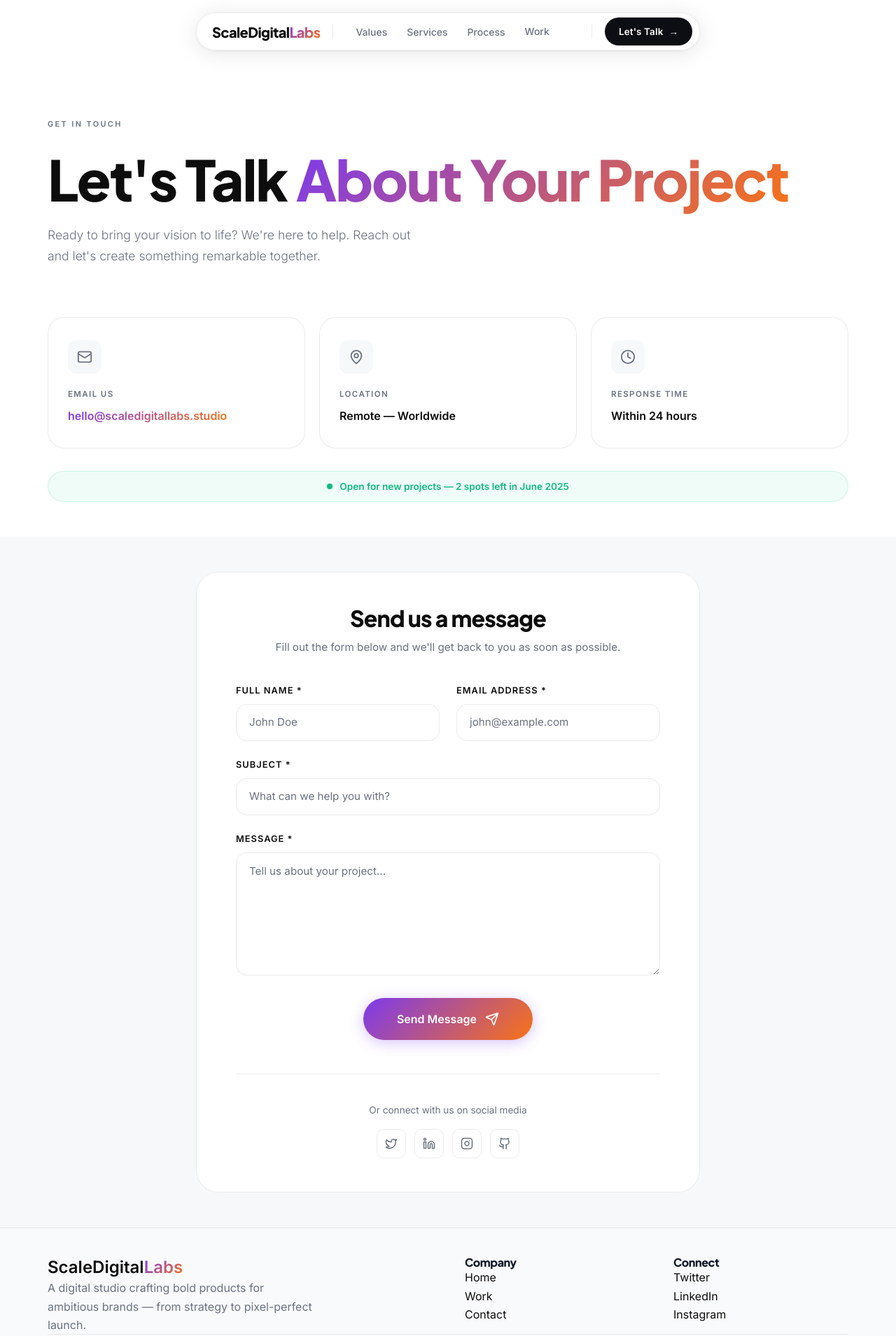
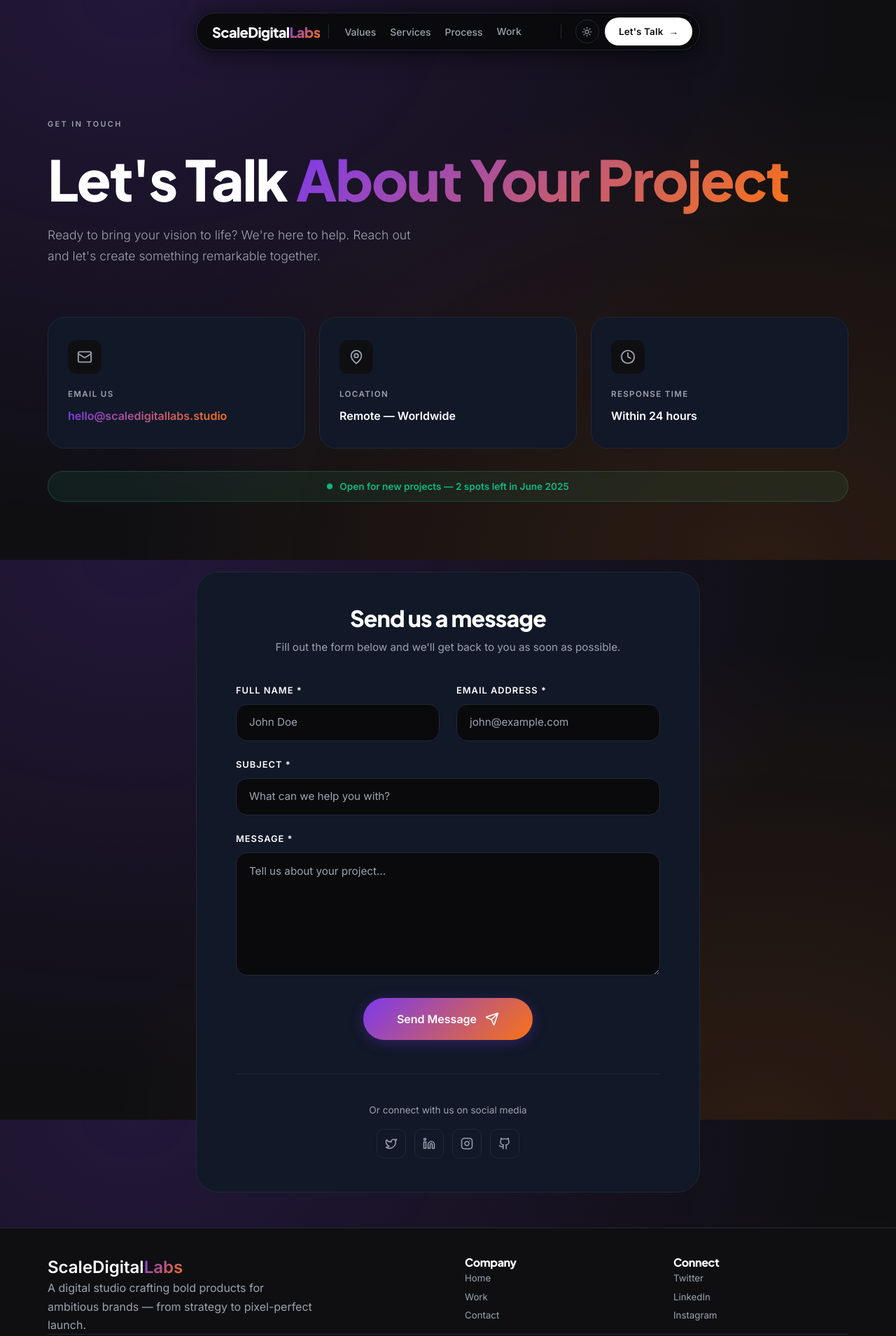
Before and after one commit to webdevusman4/Scale-Digital-Labs, a React (Vite) app: page /contact in a window 1280 px wide. Shown: the top 1909 px of the page at 70% size. Built offline with nearby package versions, Linux system fonts and the light colour scheme.

Commit message:
Purple Gradient Theme Added

```diff
--- a/src/app/components/Divider.tsx
+++ b/src/app/components/Divider.tsx
@@ -4,7 +4,7 @@ export default function Divider() {
       aria-hidden="true"
       className="w-full flex items-center justify-center px-8"
     >
-      <div className="w-4/5 h-px bg-gradient-to-r from-transparent via-gray-300 to-transparent dark:via-gray-700" />
+      <div style={{ background: "linear-gradient(to right, transparent, var(--border), transparent)" }} className="w-4/5 h-px" />
     </div>
   );
 }
--- a/src/app/components/Footer.tsx
+++ b/src/app/components/Footer.tsx
@@ -2,7 +2,7 @@ import { Link } from "react-router";
 
 export default function Footer() {
   return (
-    <footer className="footer bg-gray-50 border-t border-gray-100 dark:bg-[#0f172a] dark:border-gray-800">
+    <footer className="footer" style={{ background: "var(--bg-alt)", borderColor: "var(--border)" }}>
       <div className="container">
         <div className="py-16 md:py-20 grid grid-cols-1 md:grid-cols-4 gap-12">
           {/* Brand Column */}
@@ -10,40 +10,40 @@ export default function Footer() {
             <span className="text-2xl font-bold block mb-4">
               ScaleDigital<span className="gradient-text">Labs</span>
             </span>
-            <p className="text-gray-500 dark:text-gray-400 max-w-sm mb-6">
+            <p style={{ color: "var(--fg-muted)" }} className="max-w-sm mb-6">
               A digital studio crafting bold products for ambitious brands — from strategy to pixel-perfect launch.
             </p>
           </div>
 
           {/* Links Column 1 */}
           <div>
-            <h4 className="font-semibold text-gray-900 dark:text-white mb-4">Company</h4>
+            <h4 className="font-semibold mb-4" style={{ color: "var(--fg)" }}>Company</h4>
             <ul className="space-y-3">
-              <li><Link to="/" className="text-gray-500 dark:text-gray-400 hover:text-purple-600 dark:hover:text-purple-400 transition-colors">Home</Link></li>
-              <li><Link to="/work" className="text-gray-500 dark:text-gray-400 hover:text-purple-600 dark:hover:text-purple-400 transition-colors">Work</Link></li>
-              <li><Link to="/contact" className="text-gray-500 dark:text-gray-400 hover:text-purple-600 dark:hover:text-purple-400 transition-colors">Contact</Link></li>
+              <li><Link to="/" className="footer__link">Home</Link></li>
+              <li><Link to="/work" className="footer__link">Work</Link></li>
+              <li><Link to="/contact" className="footer__link">Contact</Link></li>
             </ul>
           </div>
 
           {/* Links Column 2 */}
           <div>
-            <h4 className="font-semibold text-gray-900 dark:text-white mb-4">Connect</h4>
+            <h4 className="font-semibold mb-4" style={{ color: "var(--fg)" }}>Connect</h4>
             <ul className="space-y-3">
-              <li><a href="#" className="text-gray-500 dark:text-gray-400 hover:text-purple-600 dark:hover:text-purple-400 transition-colors">Twitter</a></li>
-              <li><a href="#" className="text-gray-500 dark:text-gray-400 hover:text-purple-600 dark:hover:text-purple-400 transition-colors">LinkedIn</a></li>
-              <li><a href="#" className="text-gray-500 dark:text-gray-400 hover:text-purple-600 dark:hover:text-purple-400 transition-colors">Instagram</a></li>
+              <li><a href="#" className="footer__link">Twitter</a></li>
+              <li><a href="#" className="footer__link">LinkedIn</a></li>
+              <li><a href="#" className="footer__link">Instagram</a></li>
             </ul>
           </div>
         </div>
 
         {/* Bottom Bar */}
-        <div className="py-6 border-t border-gray-200 dark:border-gray-800 flex flex-col md:flex-row justify-between items-center gap-4">
-          <p className="text-gray-500 dark:text-gray-400 text-sm">
+        <div className="py-6 flex flex-col md:flex-row justify-between items-center gap-4" style={{ borderTop: "1px solid var(--border)" }}>
+          <p className="footer__copy">
             © {new Date().getFullYear()} ScaleDigitalLabs. All rights reserved.
           </p>
           <div className="flex gap-6 text-sm">
-            <a href="#" className="text-gray-500 dark:text-gray-400 hover:text-gray-900 dark:hover:text-white transition-colors">Privacy Policy</a>
-            <a href="#" className="text-gray-500 dark:text-gray-400 hover:text-gray-900 dark:hover:text-white transition-colors">Terms of Service</a>
+            <a href="#" className="footer__link">Privacy Policy</a>
+            <a href="#" className="footer__link">Terms of Service</a>
           </div>
         </div>
       </div>
--- a/src/app/components/Navbar.tsx
+++ b/src/app/components/Navbar.tsx
@@ -70,6 +70,15 @@ export default function Navbar() {
         {/* Separator */}
         <span className="navbar__sep" aria-hidden />
 
+        {/* Desktop Theme Toggle */}
+        <button
+          className="navbar__theme-toggle"
+          onClick={toggleTheme}
+          aria-label="Toggle theme"
+        >
+          {theme === "light" ? <Moon size={15} /> : <Sun size={15} />}
+        </button>
+
         {/* CTA */}
         <Link to="/contact" className="navbar__cta">
           {"Let's Talk"} <span className="navbar__cta-arrow">→</span>
--- a/src/app/components/ProcessSection.tsx
+++ b/src/app/components/ProcessSection.tsx
@@ -146,7 +146,7 @@ export default function ProcessSection() {
     <section
       ref={sectionRef}
       id="process"
-      className="section bg-[var(--bg)] md:h-[600vh] relative"
+      className="section md:h-[600vh] relative"
       style={{ scrollMarginTop: "6rem" }}
     >
       {/* ── Desktop: Pinned scroll-sequence ── */}
@@ -247,7 +247,7 @@ export default function ProcessSection() {
           {PROCESS_STEPS.map((step) => (
             <div key={step.id} className="flex items-start relative mb-8">
               {/* Node */}
-              <div className="absolute left-0 top-4 w-8 h-8 rounded-full border-2 flex items-center justify-center bg-[var(--bg)] border-[var(--accent)] z-10">
+              <div className="absolute left-0 top-4 w-8 h-8 rounded-full border-2 flex items-center justify-center bg-[var(--bg-alt)] border-[var(--accent)] z-10">
                 <div className="w-2 h-2 rounded-full bg-[var(--accent)]" />
               </div>
 
--- a/src/app/context/ThemeContext.tsx
+++ b/src/app/context/ThemeContext.tsx
@@ -9,7 +9,7 @@ const ThemeContext = createContext<ThemeContextValue | null>(null);
 
 export function ThemeProvider({ children }: { children: ReactNode }) {
   const [theme, setTheme] = useState<string>(
-    () => localStorage.getItem("t8-theme") || "light"
+    () => localStorage.getItem("t8-theme") || "dark"
   );
 
   useEffect(() => {
--- a/src/styles/global.css
+++ b/src/styles/global.css
@@ -33,17 +33,19 @@
 }
 
 [data-theme="dark"] {
-  --bg:           #090909;
-  --bg-alt:       #111111;
-  --bg-card:      #181818;
-  --fg:           #f0f0f0;
-  --fg-muted:     #9ca3af;
+  --bg:           #0A0A0C;
+  --bg-alt:       #0F0F12;
+  --bg-card:      #111827;
+  --fg:           #FFFFFF;
+  --fg-muted:     #9CA3AF;
   --fg-faint:     #6b7280;
-  --border:       rgba(255,255,255,0.08);
-  --shadow-xs:    0 1px 4px rgba(0,0,0,0.4);
-  --shadow-sm:    0 2px 10px rgba(0,0,0,0.4);
-  --shadow:       0 4px 24px rgba(0,0,0,0.5);
-  --shadow-lg:    0 12px 48px rgba(0,0,0,0.7);
+  --accent:       #7C3AED;
+  --border:       #1F2937;
+  --shadow-xs:    0 1px 4px rgba(0,0,0,0.5);
+  --shadow-sm:    0 2px 10px rgba(0,0,0,0.5);
+  --shadow:       0 4px 24px rgba(0,0,0,0.6);
+  --shadow-lg:    0 12px 48px rgba(0,0,0,0.8);
+  --glow-accent:  0 0 20px rgba(124,58,237,0.25), 0 0 40px rgba(124,58,237,0.1);
 }
 
 /* ── 2. RESET + BASE ────────────────────────────────────────── */
@@ -60,7 +62,13 @@ html {
 
 body {
   font-family: var(--font-body);
-  background: var(--bg);
+  background-color: var(--bg-alt);
+  background-image:
+    radial-gradient(ellipse at 15% 0%, rgba(124, 58, 237, 0.18) 0%, transparent 65%),
+    radial-gradient(ellipse at 85% 100%, rgba(249, 115, 22, 0.12) 0%, transparent 60%);
+  background-attachment: fixed;
+  background-size: 100vw 100vh;
+  background-repeat: no-repeat;
   color: var(--fg);
   line-height: 1.65;
   overflow-x: hidden;
@@ -110,7 +118,7 @@ h1, h2, h3, h4, h5 {
 }
 
 .section { padding: 50px 0; }
-.section--alt { background: var(--bg-alt); transition: background 0.4s ease; }
+.section--alt { transition: background 0.4s ease; }
 
 /* ── 5. KEYFRAMES ───────────────────────────────────────────── */
 @keyframes fadeUp {
@@ -215,9 +223,9 @@ h1, h2, h3, h4, h5 {
   height: 54px;
 }
 [data-theme="dark"] .navbar__pill {
-  background: rgba(18, 18, 18, 0.95);
-  border-color: rgba(255, 255, 255, 0.08);
-  box-shadow: 0 4px 32px rgba(0, 0, 0, 0.5), 0 1px 4px rgba(0, 0, 0, 0.4);
+  background: rgba(10, 10, 12, 0.95);
+  border-color: #1F2937;
+  box-shadow: 0 4px 32px rgba(0, 0, 0, 0.6), 0 1px 4px rgba(0, 0, 0, 0.5);
 }
 
 .navbar__logo {
@@ -233,7 +241,7 @@ h1, h2, h3, h4, h5 {
   width: 1px;
   height: 20px;
   background: var(--border);
-  margin: 0 18px;
+  margin: 0 12px;
   flex-shrink: 0;
 }
 
@@ -247,7 +255,7 @@ h1, h2, h3, h4, h5 {
   font-size: 0.875rem;
   font-weight: 500;
   color: var(--fg-muted);
-  padding: 6px 14px;
+  padding: 6px 10px;
   border-radius: var(--r-full);
   transition: var(--t);
   text-decoration: none;
@@ -282,6 +290,34 @@ h1, h2, h3, h4, h5 {
 [data-theme="dark"] .navbar__cta:hover { background: var(--accent); color: #fff; }
 .navbar__cta-arrow { font-style: normal; }
 
+/* Desktop theme toggle — shown beside CTA, hidden on mobile */
+.navbar__theme-toggle {
+  display: inline-flex;
+  align-items: center;
+  justify-content: center;
+  width: 34px;
+  height: 34px;
+  border-radius: var(--r-full);
+  border: 1px solid var(--border);
+  background: transparent;
+  color: var(--fg-muted);
+  cursor: none;
+  transition: var(--t);
+  flex-shrink: 0;
+  margin-left: 8px;
+  margin-right: 8px;
+}
+.navbar__theme-toggle:hover {
+  background: var(--bg-alt);
+  color: var(--fg);
+  border-color: var(--fg-muted);
+}
+[data-theme="dark"] .navbar__theme-toggle:hover {
+  border-color: var(--accent);
+  color: var(--accent);
+  box-shadow: 0 0 10px rgba(124,58,237,0.2);
+}
+
 /* Mobile controls — hidden on desktop */
 .navbar__mobile-actions {
   display: none;
@@ -317,8 +353,8 @@ h1, h2, h3, h4, h5 {
   animation: fadeUp 0.2s var(--ease) both;
 }
 [data-theme="dark"] .navbar__drawer {
-  background: rgba(18, 18, 18, 0.97);
-  border-color: rgba(255, 255, 255, 0.08);
+  background: rgba(10, 10, 12, 0.97);
+  border-color: #1F2937;
 }
 .navbar__drawer-link {
   font-size: 0.95rem;
@@ -370,6 +406,19 @@ h1, h2, h3, h4, h5 {
 }
 .btn--outline:hover { background: var(--bg-alt); border-color: var(--fg-muted); }
 
+[data-theme="dark"] .btn--outline {
+  background: rgba(17, 24, 39, 0.6);
+  border: 1.5px solid #374151;
+  color: #FFFFFF;
+  backdrop-filter: blur(12px);
+  -webkit-backdrop-filter: blur(12px);
+}
+[data-theme="dark"] .btn--outline:hover {
+  background: rgba(31, 41, 55, 0.8);
+  border-color: #7C3AED;
+  box-shadow: 0 0 16px rgba(124,58,237,0.2);
+}
+
 .btn--gradient { background: var(--gradient); color: #fff; }
 .btn--gradient:hover {
   opacity: 0.9;
@@ -485,6 +534,14 @@ h1, h2, h3, h4, h5 {
   transform: translateY(-6px);
   box-shadow: var(--shadow-lg);
   border-color: transparent;
+}
+[data-theme="dark"] .service-card {
+  background: #111827;
+  border-color: #1F2937;
+}
+[data-theme="dark"] .service-card:hover {
+  border-color: rgba(124, 58, 237, 0.3);
+  box-shadow: var(--shadow-lg), var(--glow-accent);
 }
 /* Faded background number */
 .service-card__bg-num {
@@ -930,7 +987,7 @@ h1, h2, h3, h4, h5 {
 .team-card:hover .team-card__bar { transform: scaleX(1); }
 
 /* ── 18. VALUES (ENHANCED) ──────────────────────────────────── */
-.values-section { background: var(--bg-alt); }
+.values-section { transition: background 0.4s ease; }
 
 .values-header {
   display: flex;
@@ -969,6 +1026,14 @@ h1, h2, h3, h4, h5 {
   transform: translateY(-6px);
   box-shadow: var(--shadow-lg);
   border-color: transparent;
+}
+[data-theme="dark"] .value-card {
+  background: #111827;
+  border-color: #1F2937;
+}
+[data-theme="dark"] .value-card:hover {
+  border-color: rgba(124, 58, 237, 0.3);
+  box-shadow: var(--shadow-lg), var(--glow-accent);
 }
 
 /* Large faded number behind content */
@@ -1081,6 +1146,14 @@ h1, h2, h3, h4, h5 {
   transform: translateY(-6px);
   box-shadow: var(--shadow-lg);
   border-color: transparent;
+}
+[data-theme="dark"] .process-step {
+  background: #111827;
+  border-color: #1F2937;
+}
+[data-theme="dark"] .process-step:hover {
+  border-color: rgba(124, 58, 237, 0.3);
+  box-shadow: var(--shadow-lg), var(--glow-accent);
 }
 /* Faded bg number behind content */
 .process-step__bg-num {
@@ -1907,6 +1980,7 @@ h1, h2, h3, h4, h5 {
   }
   .navbar__sep { display: none; }
   .navbar__cta { display: none; }
+  .navbar__theme-toggle { display: none; }
   .navbar__mobile-actions { display: flex; }
   .navbar__pill { padding-right: 12px; max-width: calc(100% - 0px); }
 
```
